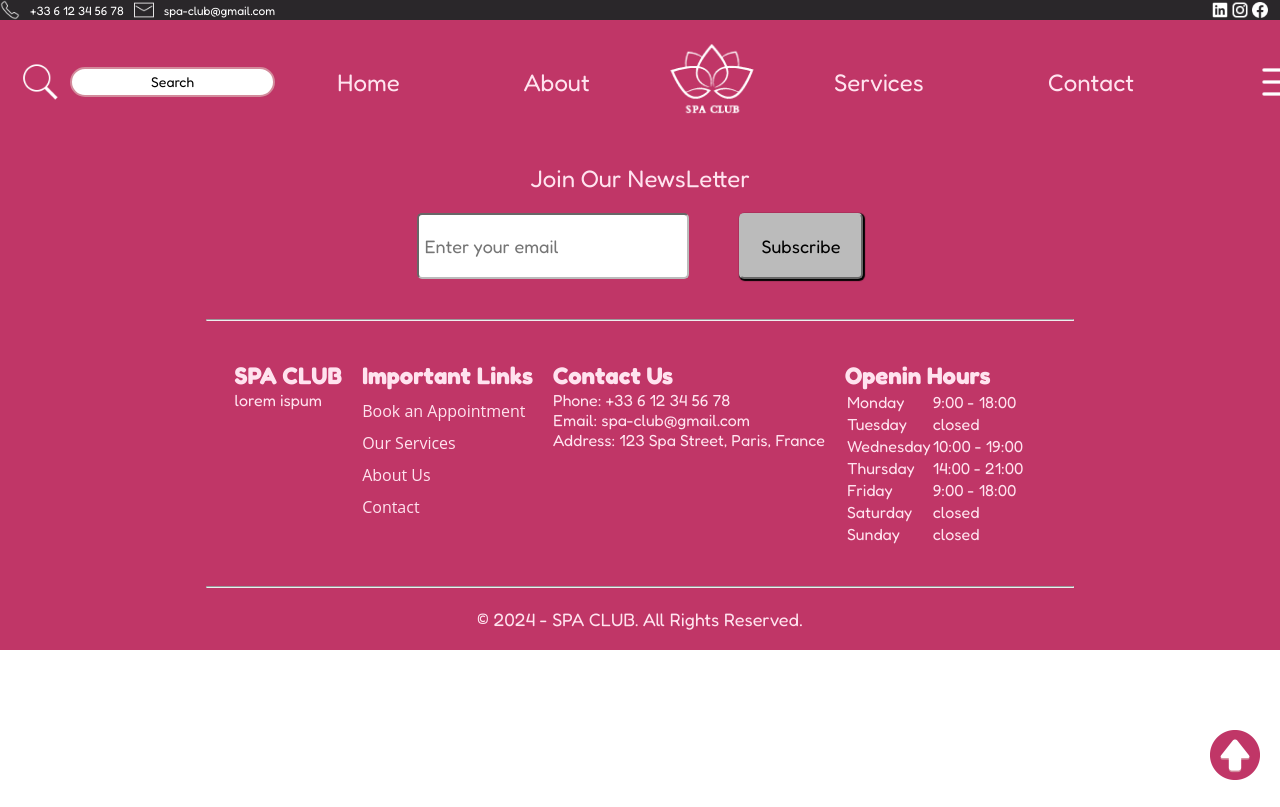
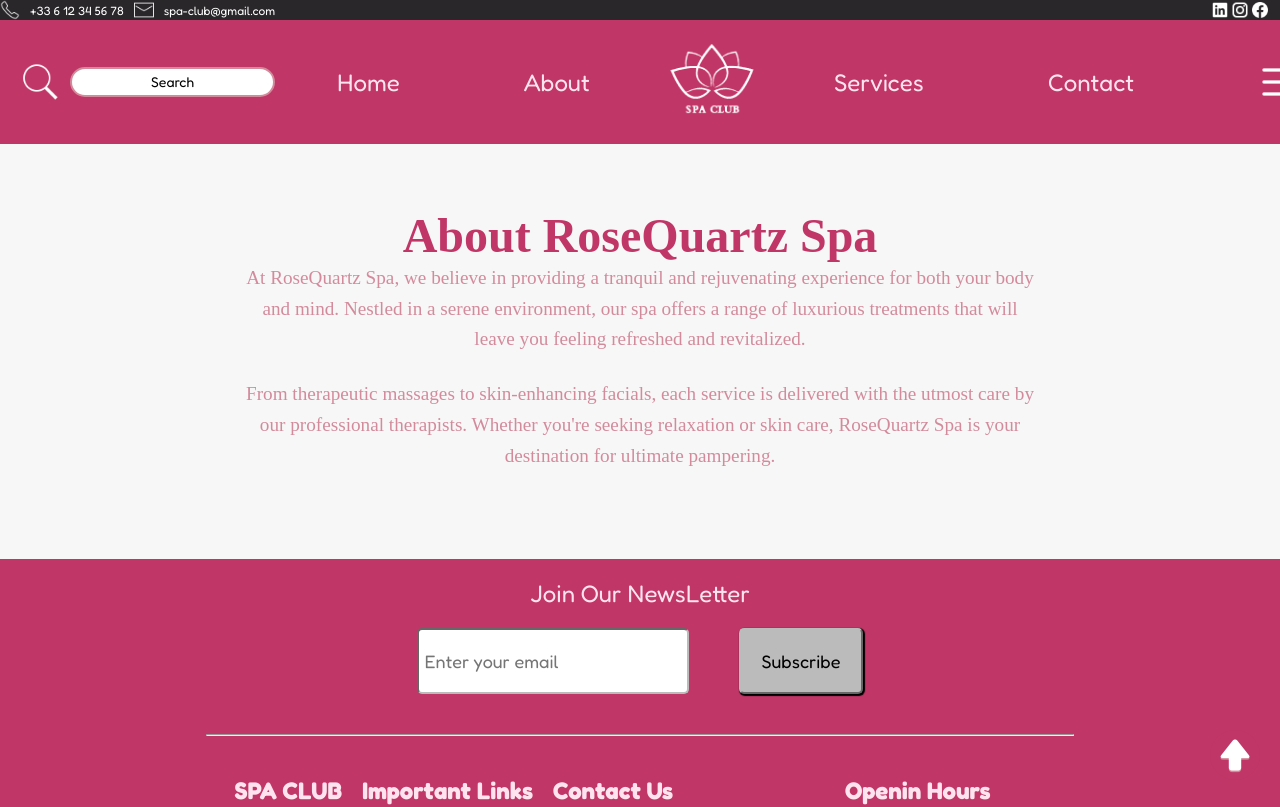
Before and after one commit to BenjaminC62/RoseQuartz-Spa, a React (Create React App) app: page /about in a window 1280 px wide. Shown: the top 807 px of the page. Built offline with nearby package versions, Linux system fonts and the light colour scheme.

Commit message:
:memo: #17 start of the about page

```diff
--- a/src/components/spa/About.jsx
+++ b/src/components/spa/About.jsx
@@ -1,7 +1,32 @@
 import React from "react";
+import { motion } from "framer-motion";
+import "./../../styles/About.css";
 
 function About() {
-  return <div></div>;
+  return (
+    <section className="about-section">
+      <motion.div
+        className="about-content"
+        initial={{ opacity: 0, y: 50 }}
+        animate={{ opacity: 1, y: 0 }}
+        transition={{ duration: 0.8 }}
+      >
+        <h1>About RoseQuartz Spa</h1>
+        <p>
+          At RoseQuartz Spa, we believe in providing a tranquil and rejuvenating
+          experience for both your body and mind. Nestled in a serene
+          environment, our spa offers a range of luxurious treatments that will
+          leave you feeling refreshed and revitalized.
+        </p>
+        <p>
+          From therapeutic massages to skin-enhancing facials, each service is
+          delivered with the utmost care by our professional therapists.
+          Whether you're seeking relaxation or skin care, RoseQuartz Spa is your
+          destination for ultimate pampering.
+        </p>
+      </motion.div>
+    </section>
+  );
 }
 
 export default About;
--- /dev/null
+++ b/src/styles/About.css
@@ -0,0 +1,22 @@
+.about-section {
+    padding: 4rem;
+    background-color: #f7f7f7;
+    text-align: center;
+}
+
+.about-content {
+    max-width: 800px;
+    margin: 0 auto;
+}
+
+.about-content h1 {
+    font-size: 3rem;
+    color: var(--primary-color);
+}
+
+.about-content p {
+    font-size: 1.2rem;
+    color: var(--secondary-color);
+    line-height: 1.6;
+    margin-bottom: 1.5rem;
+}
```
